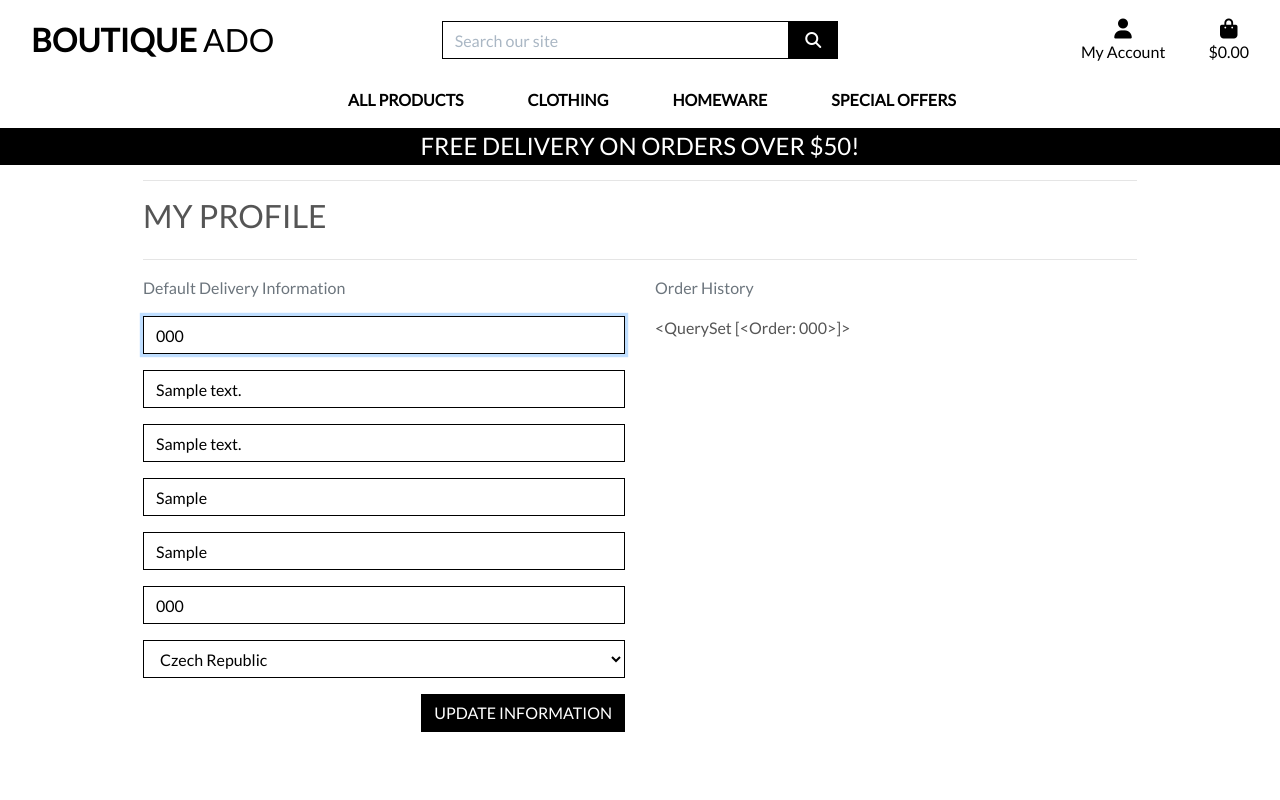
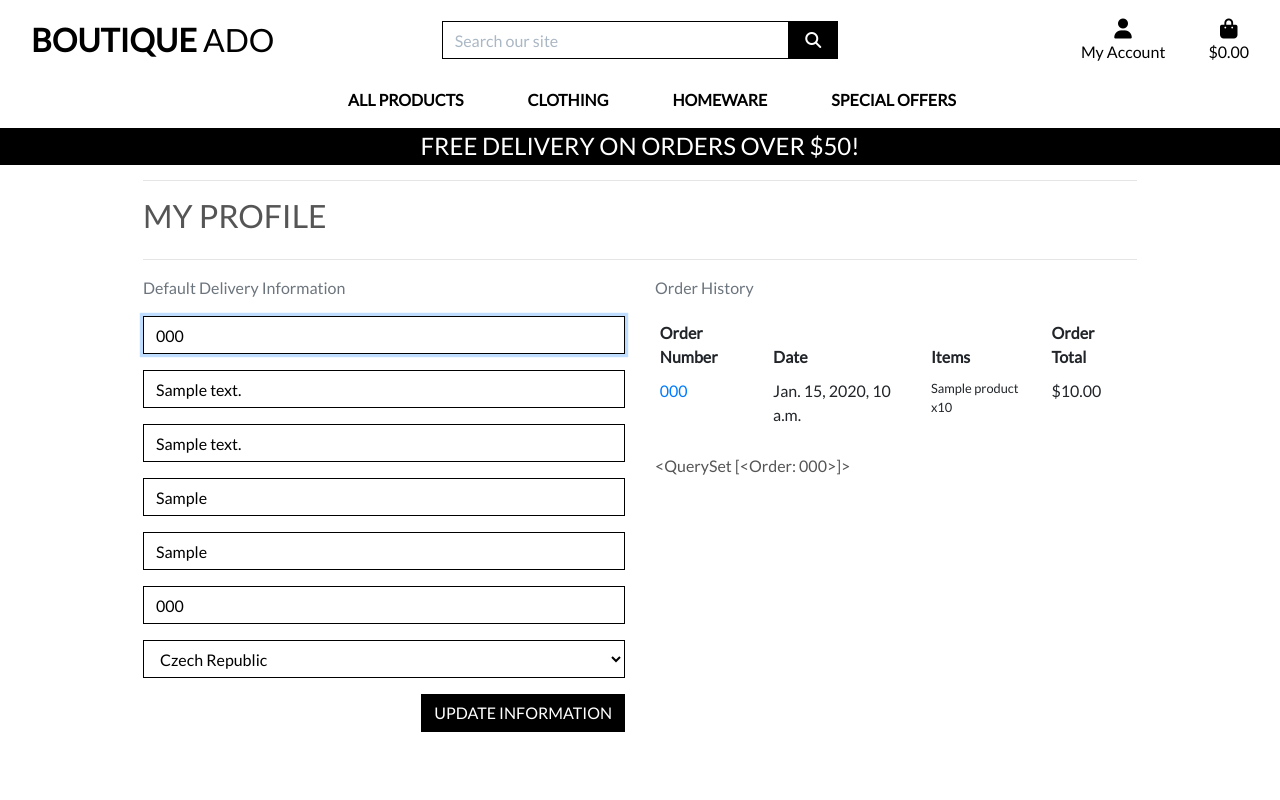
Before and after one commit to Shaga-Matula/boutique_ado_v1, a Django app: page /profiles/ in a window 1280 px wide. Run offline with Django 3.2, Linux system fonts and the light colour scheme; a user stored in the database is signed in; tables that the repository leaves empty hold one stand-in row (values such as "Sample post"); some libraries are stand-ins or nearby versions.

Commit message:
profiles

```diff
--- a/profiles/static/profiles/css/profile.css
+++ b/profiles/static/profiles/css/profile.css
@@ -1,3 +1,8 @@
+.order-history {
+    max-height: 416px;  /* height of profile form + submit button */
+    overflow-y: auto;
+}
+
 #profile-update-form .form-control {
     color: #000;
 }
--- a/profiles/templates/profiles/profile.html
+++ b/profiles/templates/profiles/profile.html
@@ -34,12 +34,50 @@
             </div>
             <div class="col-12 col-lg-6">
                 <p class="text-muted">Order History</p>
+                <div class="order-history table-responsive">
+                    <table class="table table-sm table-borderless">
+                    <thead>
+                            <tr>
+                                <th>Order Number</th>
+                                <th>Date</th>
+                                <th>Items</th>
+                                <th>Order Total</th>
+                            </tr>
+                            <tbody>
+                                {% for order in orders %}
+                                <tr>
+                                    <td>
+                                        <a href="{% url 'order_history' order.order_number %}" title="{{ order.order_number }}">{{ order.order_number | truncatechars:6 }}</a>
+                                    </td>
+                                    <td>{{ order.date }}</td>
+                                    <td>
+                                        <ul class="list-unstyled">
+                                            {% for item in order.lineitems.all %}
+                                                <li class="small">
+                                                    {% if item.product.has_sizes %}
+                                                        Size {{ item.product.size|upper }}
+                                                    {% endif %}
+                                                    {{ item.product.name }} x{{ item.quantity }}
+                                                </li>
+                                                {% endfor %}
+
+                                        </ul>
+                                    </td>
+                                    <td>${{ order.grand_total }}</td>
+                                </tr>
+                                {% endfor %}
+                            </tbody>
+                    </thead>
+                    </table>
+                </div>
                 {{ orders }}
             </div>
         </div>
-{% endblock %}
+
 
 {% block postloadjs %}
     {{ block.super }}
     <script type="text/javascript" src="{% static 'profiles/js/countryfield.js' %}"></script>
 {% endblock %}
+
+{% endblock %}
--- a/profiles/urls.py
+++ b/profiles/urls.py
@@ -1,6 +1,8 @@
 from django.urls import path
 from . import views
 
+
 urlpatterns = [
-    path('', views.profile, name='profile')
+    path('', views.profile, name='profile'),
+    path('order_history/<order_number>', views.order_history, name='order_history'),
 ]
--- a/profiles/views.py
+++ b/profiles/views.py
@@ -4,6 +4,7 @@
 from .models import UserProfile
 from .forms import UserProfileForm
 
+from checkout.models import Order
 
 def profile(request):
     """ Display the user's profile. """
@@ -26,3 +27,21 @@
     }
 
     return render(request, template, context)
+
+
+def order_history(request, order_number):
+    order = get_object_or_404(Order, order_number=order_number)
+
+    message.info(request, (
+        f'This is a past confirmation messsage for order number {order_number}.'
+        'A confirmation email was sent on the order date'
+    ))
+
+
+    template= 'checkout/checkout_success.html'
+    context= {
+        'order': order,
+        'from_profile' : True,
+    }
+
+    return render(request, template, context)
```
Also changed, not shown: checkout/templates/checkout/checkout_success.html (+9 -0 lines).
